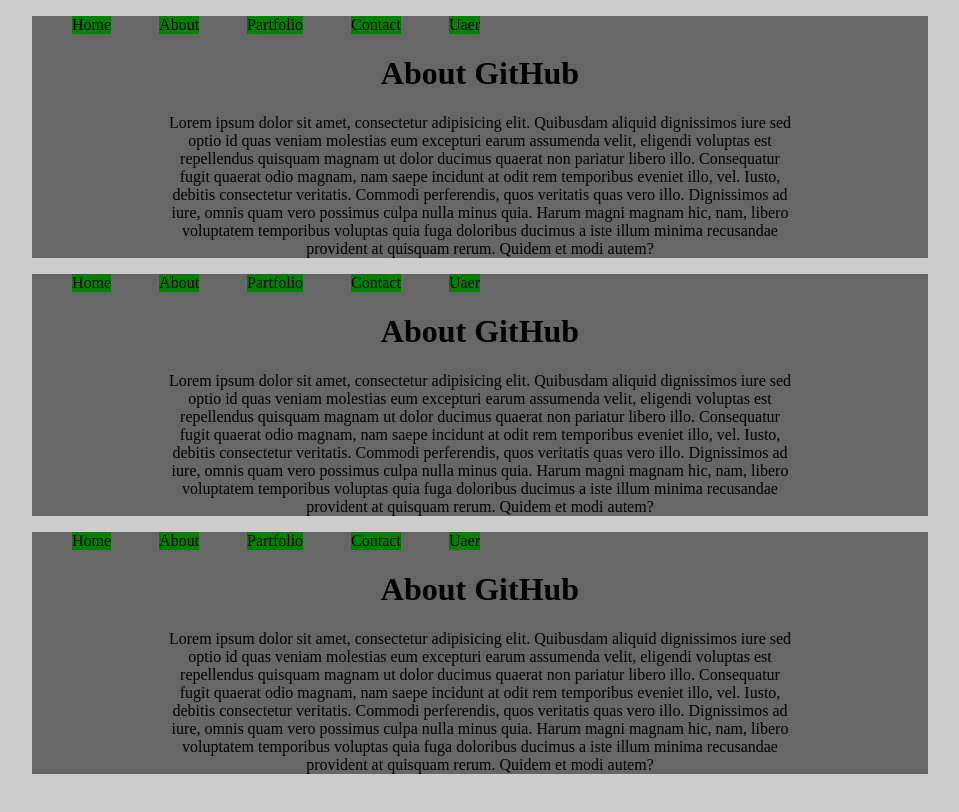
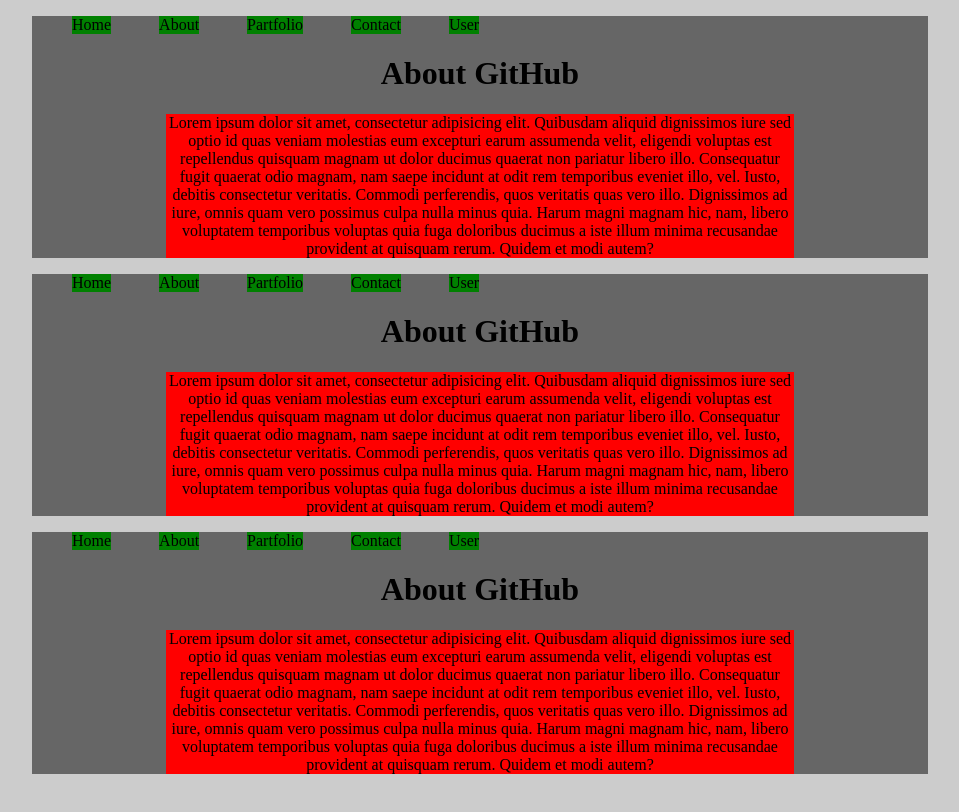
Before and after one commit to Abdurahimmm/Abdurahim, a plain HTML site: page index.html in a window 1280 px wide. Shown: the whole page, without its empty margins (160-1119 px from the left). Drawn offline with Linux system fonts and the light colour scheme.

Commit message:
add Last commit

```diff
--- a/index.html
+++ b/index.html
@@ -12,7 +12,7 @@
 			<li class="part01__menu-item">About</li>
 			<li class="part01__menu-item">Partfolio</li>
 			<li class="part01__menu-item">Contact</li>
-			<li class="part01__menu-item">Uaer</li>
+			<li class="part01__menu-item">User</li>
 		</ul>
 		<div class="container">
 			<h1 class="titile">
@@ -30,7 +30,7 @@
 			<li class="part01__menu-item">About</li>
 			<li class="part01__menu-item">Partfolio</li>
 			<li class="part01__menu-item">Contact</li>
-			<li class="part01__menu-item">Uaer</li>
+			<li class="part01__menu-item">User</li>
 		</ul>
 		<div class="container">
 			<h1 class="titile">
@@ -48,7 +48,7 @@
 			<li class="part01__menu-item">About</li>
 			<li class="part01__menu-item">Partfolio</li>
 			<li class="part01__menu-item">Contact</li>
-			<li class="part01__menu-item">Uaer</li>
+			<li class="part01__menu-item">User</li>
 		</ul>
 		<div class="container">
 			<h1 class="titile">
--- a/sass/main.sass
+++ b/sass/main.sass
@@ -21,3 +21,4 @@
 	width: 70%
 	margin: auto
 	text-align: center
+	background-color: red
```
Also changed, not shown: css/main.css, 1 other file.
